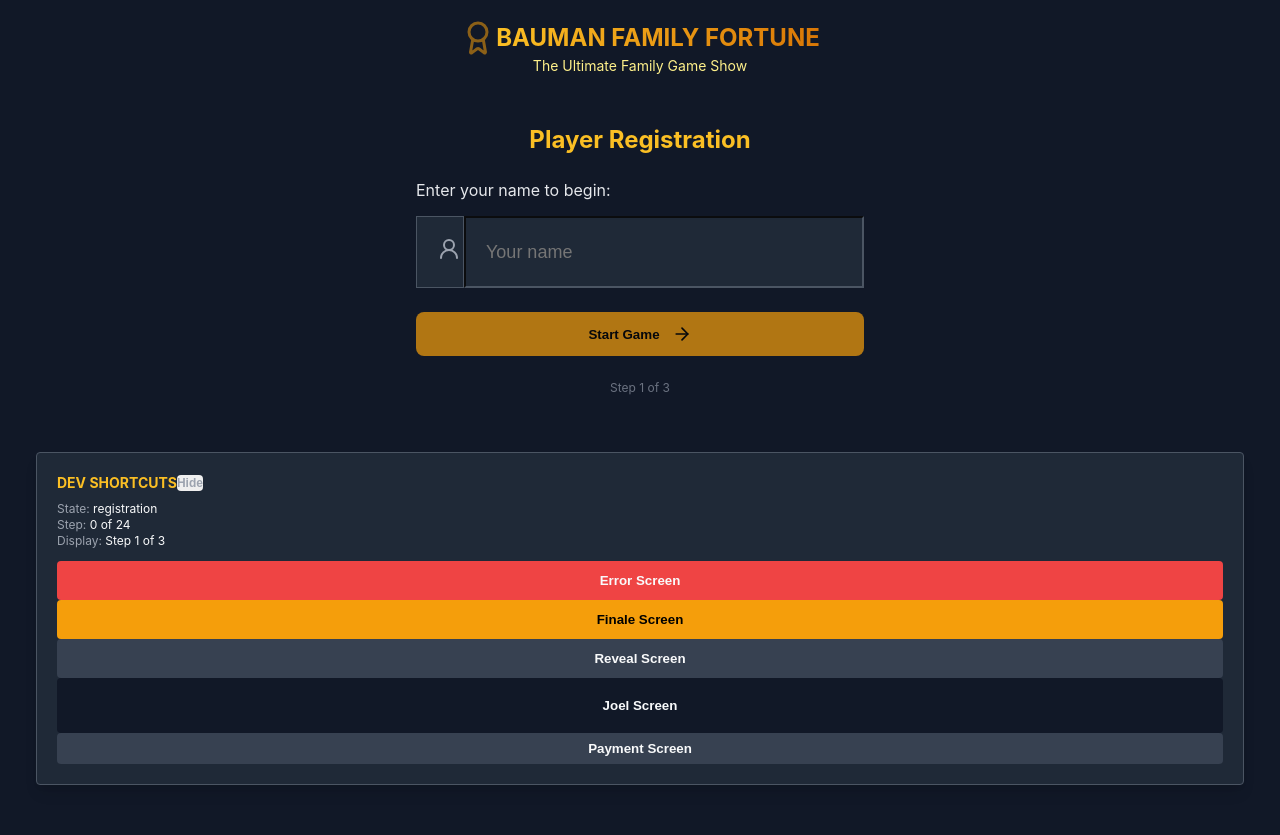
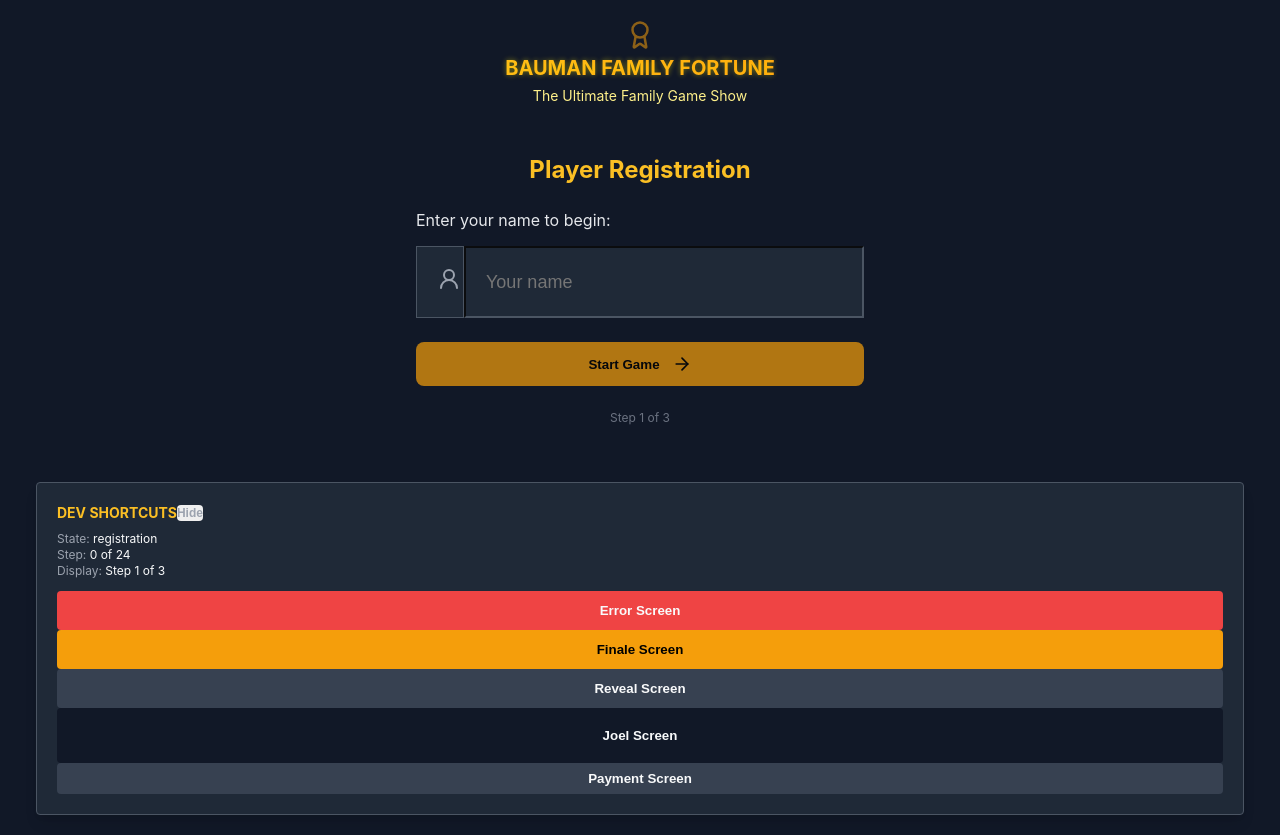
Before and after one commit to goggledefogger/family-game, a React (Vite) app: page / in a window 1280 px wide. Both pictures are taken after a click on the button "Start Game". Before the commit the page ends 805 px from the top, so only its background shows below. Built offline with nearby package versions, Linux system fonts and the light colour scheme.

Commit message:
improve header layout

```diff
--- a/src/components/GameHeader.jsx
+++ b/src/components/GameHeader.jsx
@@ -3,16 +3,16 @@ import { Award } from 'lucide-react';
 
 const GameHeader = () => {
   return (
-    <div className="flex flex-col items-center justify-center py-4 mb-2">
-      <div className="flex items-center mb-1">
-        <Award size={36} className="text-yellow-500 mr-3 animate-pulse" />
-        <h1 className="text-2xl font-bold bg-gradient-to-r from-yellow-400 to-yellow-600 bg-clip-text text-transparent relative overflow-hidden">
+    <header className="text-center py-4 mb-2">
+      <div className="inline-flex items-center justify-center">
+        <Award size={30} className="text-yellow-500 animate-pulse mr-3" />
+        <h1 className="text-xl md:text-2xl font-bold bg-gradient-to-r from-yellow-400 to-yellow-600 bg-clip-text text-transparent relative overflow-hidden animate-glisten">
           BAUMAN FAMILY FORTUNE
           <span className="absolute top-0 left-0 w-full h-full bg-gradient-to-r from-transparent via-yellow-100 to-transparent opacity-30 animate-shine"></span>
         </h1>
       </div>
-      <div className="text-sm text-yellow-200">The Ultimate Family Game Show</div>
-    </div>
+      <div className="text-sm text-yellow-200 mt-1">The Ultimate Family Game Show</div>
+    </header>
   );
 };
 
--- a/src/styles/animations.css
+++ b/src/styles/animations.css
@@ -150,6 +150,50 @@
 
 .moving-button {
   animation: moveButton 1.5s ease-in-out;
+}
+
+/* Title glistening effect */
+@keyframes glisten {
+  0%, 100% {
+    text-shadow: none;
+    filter: brightness(1);
+  }
+  25% {
+    text-shadow: 0 0 2px rgba(255, 215, 0, 0.3), 0 0 3px rgba(255, 215, 0, 0.2);
+    filter: brightness(1.05);
+  }
+  50% {
+    text-shadow: 0 0 5px rgba(255, 215, 0, 0.3), 0 0 8px rgba(255, 215, 0, 0.2);
+    filter: brightness(1.1);
+  }
+  75% {
+    text-shadow: 0 0 2px rgba(255, 215, 0, 0.3), 0 0 3px rgba(255, 215, 0, 0.2);
+    filter: brightness(1.05);
+  }
+}
+
+.animate-glisten {
+  animation: glisten 6s ease-in-out infinite;
+}
+
+/* Title shine animation - improved version */
+@keyframes shine {
+  0% {
+    transform: translateX(-100%) skewX(-15deg);
+    opacity: 0;
+  }
+  20% {
+    transform: translateX(-50%) skewX(-15deg);
+    opacity: 0.3;
+  }
+  100% {
+    transform: translateX(100%) skewX(-15deg);
+    opacity: 0;
+  }
+}
+
+.animate-shine {
+  animation: shine 8s ease-in-out infinite;
 }
 
 /* New animations for finale and reveal screens */
```
